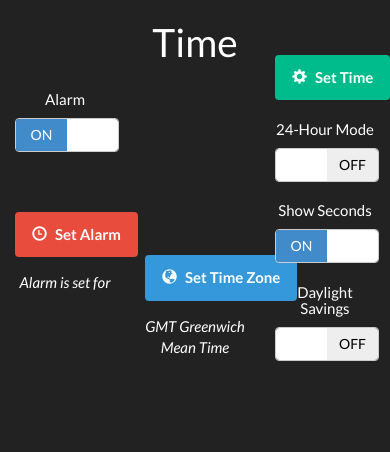
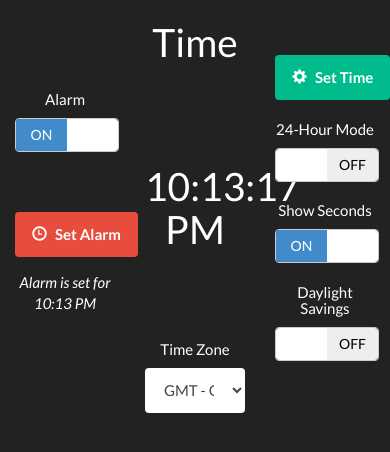
Before and after one commit to maangulo12/timekeeping-app, an Electron app: page index.html in a window 390 px wide. Drawn offline with Linux system fonts and the light colour scheme.

Commit message:
Add time zones

```diff
--- a/index.html
+++ b/index.html
@@ -41,16 +41,46 @@
                     <h1> Time </h1>
                     <!-- Time Display -->
                     <h1 class="time-display"></h1>
-                    <!-- Time Zone Button -->
-                    <button class="timezone-button btn btn-info" type="submit"
-                            data-toggle="modal" data-target="#timezone-modal">
-                        <span class="glyphicon glyphicon-globe glyphicon-padding" aria-hidden="true"></span>
-                        Set Time Zone
-                    </button>
-                    <!-- Tim Zone Display -->
-                    <p class="timezone-display">
-                        GMT Greenwich Mean Time
-                    </p>
+                    <!-- Time Zone -->
+                    <div class="timezone-mode">
+                        <h5> Time Zone </h5>
+                        <!-- Time Zone Dropdown -->
+                        <select class="timezone-dropdown form-control">
+                            <option value="GMT"> GMT - Greenwich Mean Time </option>
+                            <option value="UTC"> UTC - Universal Coordinated Time </option>
+                            <option value="ECT"> ECT - European Central Time </option>
+                            <option value="EET"> EET - Eastern European Time </option>
+                            <option value="ART"> ART - (Arabic) Egypt Standard Time </option>
+                            <option value="EAT"> EAT - Eastern African Time </option>
+                            <option value="MET"> MET - Middle East Time </option>
+                            <option value="NET"> NET - Near East Time </option>
+                            <option value="PLT"> PLT - Pakistan Lahore Time </option>
+                            <option value="IST"> IST - India Standard Time </option>
+                            <option value="BST"> BST - Bangladesh Standard Time </option>
+                            <option value="VST"> VST - Vietnam Standard Time </option>
+                            <option value="CTT"> CTT - China Taiwan Time </option>
+                            <option value="JST"> JST - Japan Standard Time </option>
+                            <option value="ACT"> ACT - Australia Central Time </option>
+                            <option value="AET"> AET - Australia Eastern Time </option>
+                            <option value="SST"> SST - Solomon Standard Time </option>
+                            <option value="NST"> NST - New Zealand Standard Time </option>
+                            <option value="MIT"> MIT - Midway Islands Time </option>
+                            <option value="HST"> HST - Hawaii Standard Time </option>
+                            <option value="AST"> AST - Alaska Standard Time </option>
+                            <option value="PST"> PST - Pacific Standard Time </option>
+                            <option value="PNT"> PNT - Phoenix Standard Time </option>
+                            <option value="MST"> MST - Mountain Standard Time </option>
+                            <option value="CST"> CST - Central Standard Time </option>
+                            <option value="EST"> EST - Eastern Standard Time </option>
+                            <option value="IET"> IET - Indiana Eastern Standard Time </option>
+                            <option value="PRT"> PRT - Puerto Rico & US Virgin Islands Time </option>
+                            <option value="CNT"> CNT - Canada Newfoundland Time </option>
+                            <option value="AGT"> AGT - Argentina Standard Time </option>
+                            <option value="BET"> BET - Brazil Eastern Time </option>
+                            <option value="GST"> GST - South Georgia Time </option>
+                            <option value="CAT"> CAT - Central African Time </option>
+                        </select>
+                    </div>
                 </div>
             </div>
             <!-- Right Side -->
@@ -245,60 +275,6 @@
             </div>
         </div>
     </div>
-    <!-- Modal - Time Zone -->
-    <div class="container">
-        <div class="modal fade" id="timezone-modal" aria-hidden="true">
-            <div class="modal-dialog modal-lg">
-                <div class="modal-content">
-                    <!-- Modal Header -->
-                    <div class="modal-header">
-                        <!-- Close Button -->
-                        <button type="button" class="close" data-dismiss="modal" aria-label="Close">
-                            <span aria-hidden="true"> &times; </span>
-                        </button>
-                        <!-- Title -->
-                        <h4 class="modal-title">
-                            <b> Set Time Zone </b>
-                        </h4>
-                    </div>
-                    <!-- Modal Body -->
-                    <div class="modal-body">
-                        <!-- List Group -->
-                        <div class="list-group">
-                            <a href class="list-group-item">
-                                GMT Greenwich Mean Time (GMT)
-                            </a>
-                            <a href class="list-group-item">
-                                UTC Universal Coordinated Time (GMT)
-                            </a>
-                            <a href class="list-group-item">
-                                ECT European Central Time (GMT+1:00)
-                            </a>
-                            <a href class="list-group-item">
-                                EET Eastern European Time (GMT+2:00)
-                            </a>
-                            <a href class="list-group-item">
-                                ART (Arabic) Egypt Standard Time (GMT+2:00)
-                            </a>
-                            <a href class="list-group-item">
-                                EAT Eastern African Time (GMT+3:00)
-                            </a>
-                            <a href class="list-group-item">
-                                MET Middle East Time (GMT+3:30)
-                            </a>
-                        </div>
-                    </div>
-                    <!-- Modal Footer -->
-                    <div class="modal-footer">
-                        <!-- Cancel Button -->
-                        <button type="button" class="btn btn-default" data-dismiss="modal">
-                            <b> Cancel </b>
-                        </button>
-                    </div>
-                </div>
-            </div>
-        </div>
-    </div>
     <!-- Scripts -->
     <script src="bower_components/jquery/dist/jquery.min.js" type="text/javascript"></script>
     <script src="bower_components/bootstrap/dist/js/bootstrap.min.js" type="text/javascript"></script>
```
